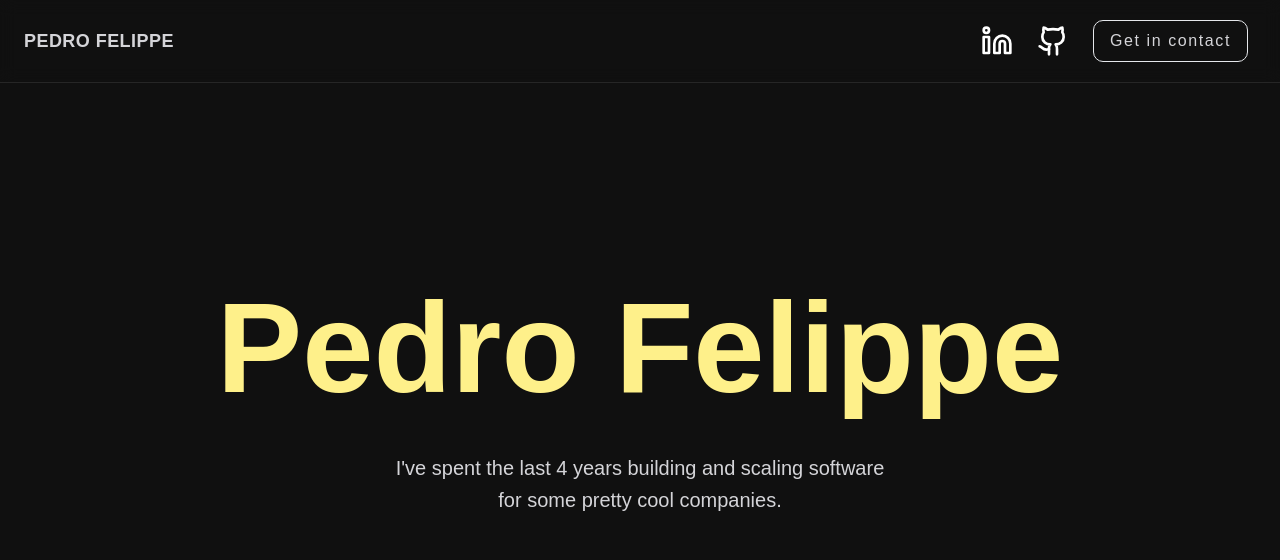
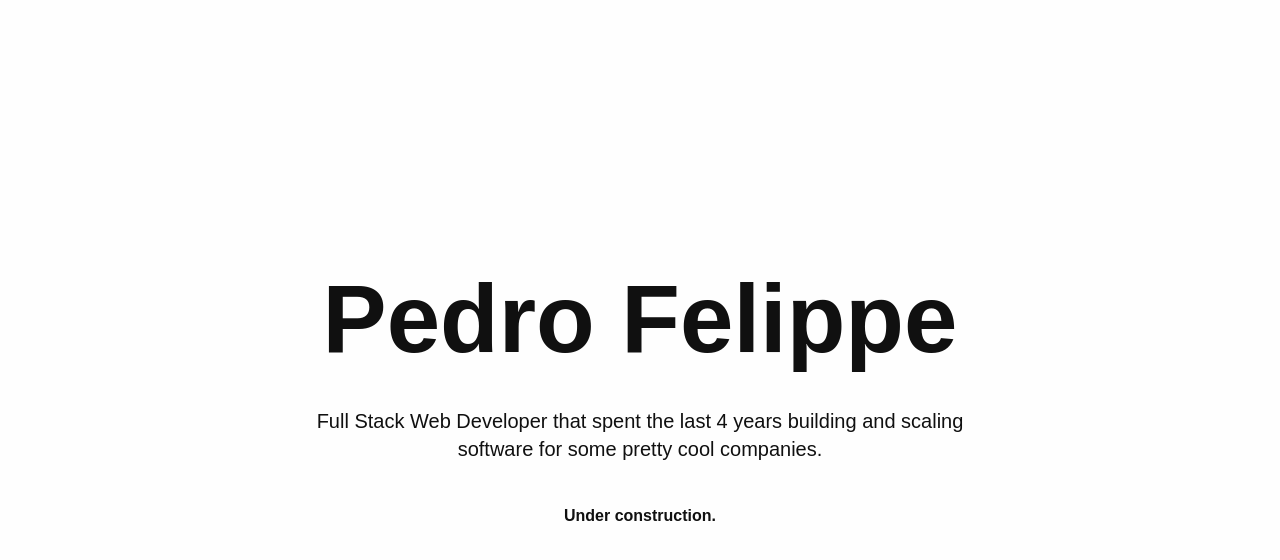
Before and after one commit to pefelippe/Portfolio, a Next.js app: page / in a window 1280 px wide. Shown: the top 560 px of the page. Built offline with nearby package versions, Linux system fonts and the light colour scheme.

Commit message:
under construction

```diff
--- a/pages/_app.tsx
+++ b/pages/_app.tsx
@@ -11,7 +11,7 @@ import { ThemeProvider } from "../src/components/theme-provider";
 
 export default function App({ Component, pageProps }: AppProps) {
   return (
-    <motion.div className="min-w-[400px] h-full overflow-hidden scroll-smooth font-poppins min-h-screen  bg-[#101010] text-[#fefefe]">
+    <motion.div className="min-w-[400px] h-full overflow-hidden scroll-smooth font-poppins min-h-screen  text-[#101010] bg-[#fefefe]">
       <Head>
         <title>Pedro Felippe | Web Developer</title>
         <meta name="description" content="Portfolio" />
@@ -26,9 +26,9 @@ export default function App({ Component, pageProps }: AppProps) {
         disableTransitionOnChange
       >
         <div className="flex flex-col w-full h-full mx-auto">
-          <Header />
+          {/* <Header /> */}
           <Component {...pageProps} />
-          <Footer />
+          {/* <Footer /> */}
         </div>
       </ThemeProvider>
     </motion.div>
--- a/src/components/layout/Header.tsx
+++ b/src/components/layout/Header.tsx
@@ -18,10 +18,10 @@ const Header = () => {
       initial={{ opacity: 0, y: -25 }}
       animate={{ opacity: 1, y: 0 }}
       transition={{ duration: 0.75, delay: 1 }}
-      className="fixed mx-auto flex  z-40  text-[#535256] left-0 right-0  backdrop-blur w-full border-b-[1px] border-neutral-800 px-6 "
+      className="fixed mx-auto flex  z-40   left-0 right-0  backdrop-blur w-full px-6 "
     >
       <div className="flex items-center justify-between w-full h-full py-3 mx-auto ">
-        <button className="flex items-center text-lg font-bold tracking-tighter uppercase text-zinc-300 ">
+        <button className="flex items-center text-lg font-bold tracking-tighter uppercase  ">
           <Link
             href="/"
             className={`tracking-wide hover:text-zinc-300/90 transition-all`}
@@ -34,32 +34,15 @@ const Header = () => {
           initial={{ opacity: 0, y: -50 }}
           animate={{ opacity: 1, y: 0 }}
           transition={{ duration: 1, delay: 1 }}
-          className="flex items-center justify-between p-2 space-x-6 text-base tracking-widest text-white"
+          className="flex items-center justify-between p-2 space-x-6 text-base tracking-widest "
         >
           <Link
-            target="_blank"
-            href="https://www.linkedin.com/in/pedro-felippe/"
-            className={`tracking-wide hover:text-blue`}
+            href="/"
+            className="relative p-2 px-4 font-medium transition-all border-2 rounded-md text-md"
           >
-            <LinkedinIcon className="w-8 h-8" />
-          </Link>
-
-          <Link
-            target="_blank"
-            href="https://github.com/pefelippe"
-            className={`tracking-wide hover:text-blue`}
-          >
-            <GithubIcon className="w-8 h-8" />
-          </Link>
-
-          <Link
-            href="/contact"
-            className="relative p-2 px-4 font-medium transition-all border rounded-md text-zinc-300 text-md"
-          >
-            Get in contact
+            My Blog
           </Link>
         </motion.div>
-
       </div>
     </motion.header>
   );
--- a/src/sections/HeroSection.tsx
+++ b/src/sections/HeroSection.tsx
@@ -5,13 +5,13 @@ import React from "react";
 function HeroSection() {
   return (
     <motion.div
-      className="relative flex flex-col items-center justify-center w-full h-full min-h-screen gap-4 px-6 py-24 text-center text-white lg:gap-10 "
+      className="relative flex flex-col items-center justify-center w-full h-full min-h-screen gap-4 px-6 py-24 text-center lg:gap-10 "
       initial={{ opacity: 0 }}
       animate={{ opacity: 1 }}
       transition={{ duration: 1 }}
     >
       <motion.h1
-        className="font-black text-yellow-200 pointer-events-auto text-7xl lg:text-9xl"
+        className="font-black pointer-events-auto text-8xl font-poppins"
         initial={{ opacity: 0, y: -50 }}
         animate={{ opacity: 1, y: 0 }}
         transition={{ duration: 1, delay: 0.5 }}
@@ -20,14 +20,24 @@ function HeroSection() {
       </motion.h1>
 
       <motion.span
-        className="max-w-lg text-lg leading-relaxed pointer-events-auto md:leading-relaxed text-zinc-300 md:text-xl"
+        className="max-w-2xl text-lg font-medium leading-relaxed pointer-events-auto md:text-xl"
         initial={{ opacity: 0, y: 50 }}
         animate={{ opacity: 1, y: 0 }}
         transition={{ duration: 1, delay: 1 }}
       >
-        I've spent the last 4 years building and scaling software for some
-        pretty cool companies.
+        Full Stack Web Developer that spent the last 4 years building and
+        scaling software for some pretty cool companies.
       </motion.span>
+
+      <motion.span
+        className="max-w-2xl font-semibold leading-relaxed pointer-events-autotext-xl"
+        initial={{ opacity: 0, y: 50 }}
+        animate={{ opacity: 1, y: 0 }}
+        transition={{ duration: 1, delay: 1 }}
+      >
+        Under construction.
+      </motion.span>
+
     </motion.div>
   );
 }
```
